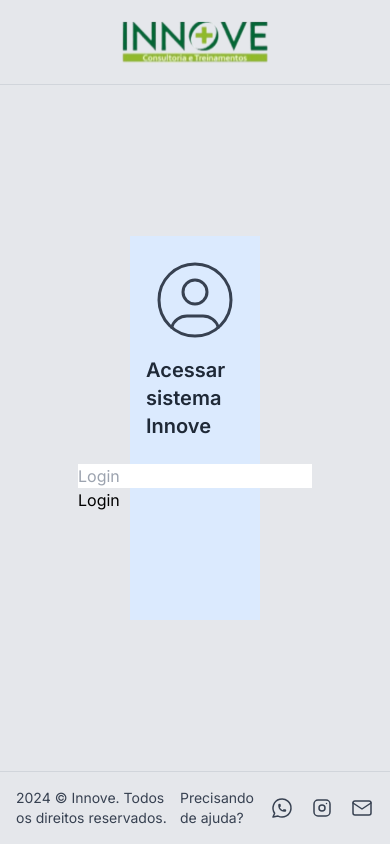
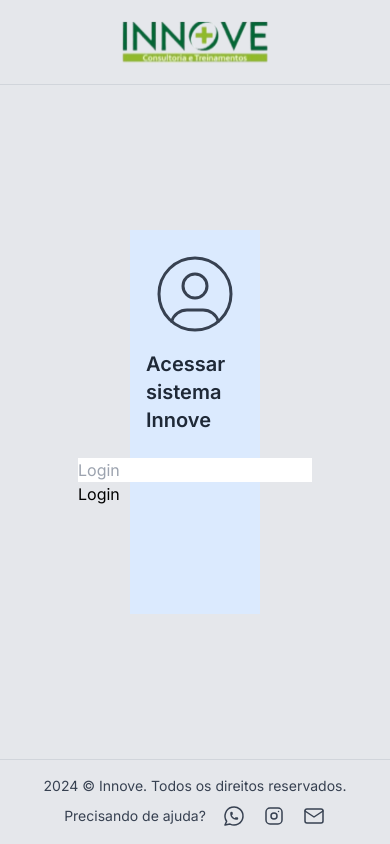
Before and after one commit to enzoodev/innove-web, a Next.js app: page /auth/Login in a window 390 px wide. Built offline with nearby package versions, Linux system fonts and the light colour scheme.

Commit message:
refactor: Update Footer component to use flex column layout on small screens

```diff
--- a/src/components/layout/Footer.tsx
+++ b/src/components/layout/Footer.tsx
@@ -9,7 +9,7 @@
 
   return (
     <>
-      <footer className="w-full p-4 flex flex-row items-center justify-between border-t border-gray-300">
+      <footer className="w-full p-4 flex flex-col gap-2 items-center justify-between border-t border-gray-300 sm:flex-row sm:gap-4">
         <p className="text-gray-700 text-sm">
           {year} &copy; Innove. Todos os direitos reservados.
         </p>
```
